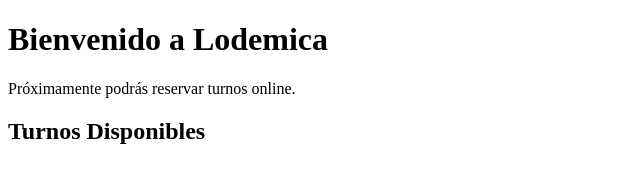
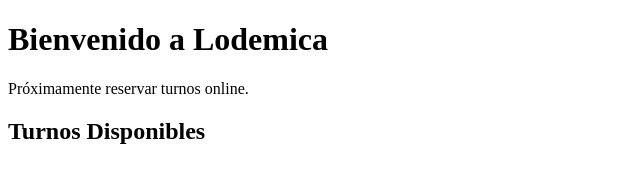
Before and after one commit to passa12/lodemica, a plain HTML site: page index.html in a window 1280 px wide. Shown: the full height of the page, 0-640 px from the left. Drawn offline with Linux system fonts and the light colour scheme; no server answers.

Commit message:
Update index.html

```diff
--- a/index.html
+++ b/index.html
@@ -26,7 +26,7 @@
 
 <body>
     <h1>Bienvenido a Lodemica</h1>
-    <p>Próximamente podrás reservar turnos online.</p>
+    <p>Próximamente reservar turnos online.</p>
     <h2>Turnos Disponibles</h2>
     <ul id="lista-turnos"></ul>
 </body>
```
